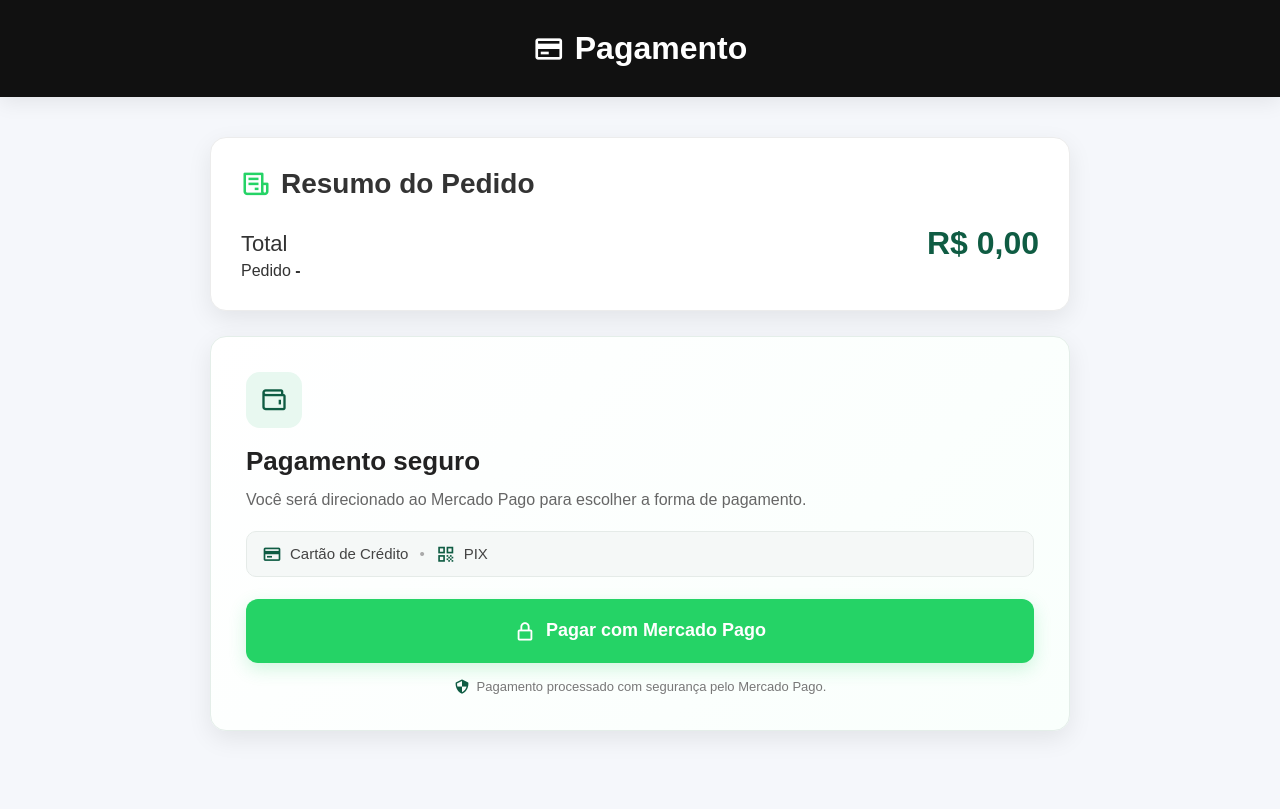
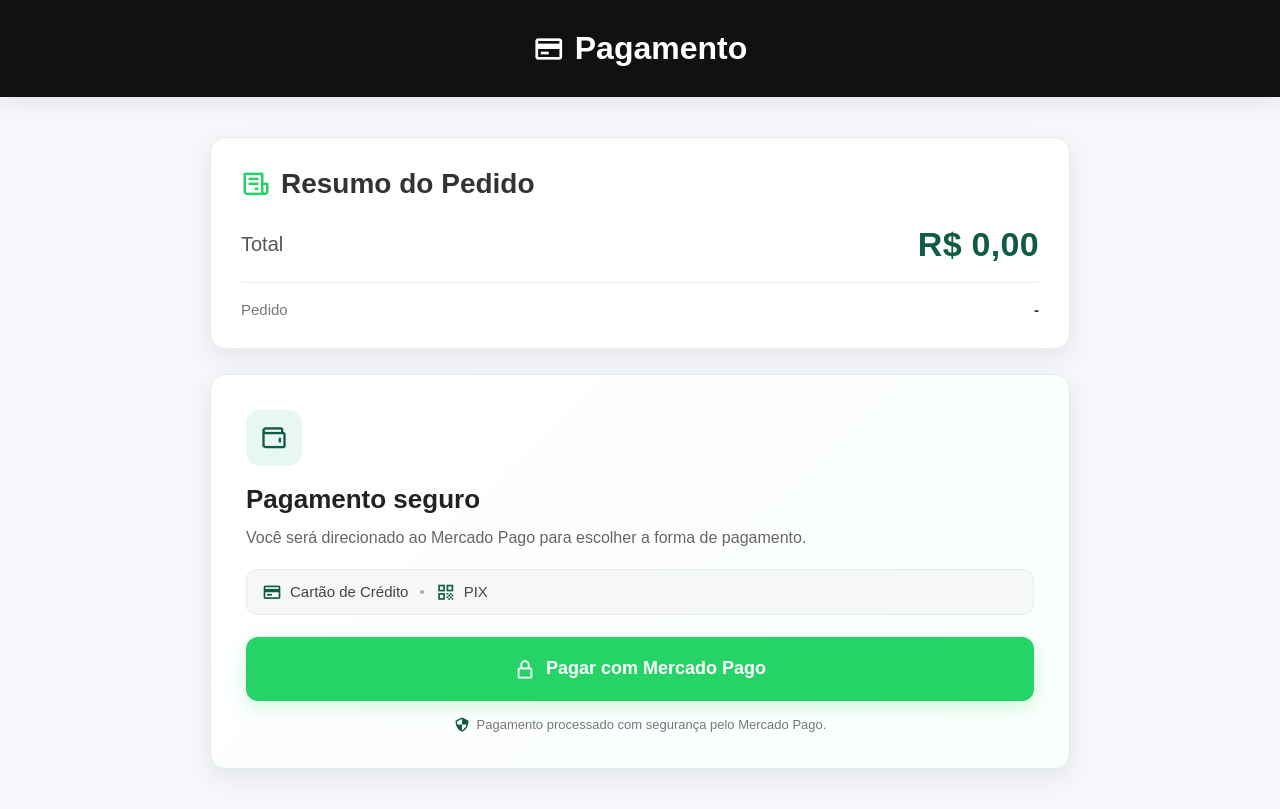
Before and after one commit to Rosegalindo/Projeto3, a plain HTML site: page pages/pagamento.html in a window 1280 px wide. Drawn offline with nearby package versions, Linux system fonts and the light colour scheme.

Commit message:
Módulo atualizando
Tela de pagamento o estilo

```diff
--- a/css/pagamento.css
+++ b/css/pagamento.css
@@ -127,7 +127,15 @@
 
     align-items:center;
 
-    font-size:22px;
+    padding-bottom:18px;
+
+    margin-bottom:18px;
+
+    border-bottom:1px solid #eeeeee;
+
+    font-size:20px;
+
+    color:#555;
 
 }
 
@@ -135,9 +143,39 @@
 
     color:#0f5c43;
 
-    font-size:32px;
+    font-size:34px;
 
-    font-weight:bold;
+    font-weight:700;
+
+    letter-spacing:.3px;
+
+}
+
+/* ===========================
+   NÚMERO DO PEDIDO
+=========================== */
+
+.linha-pedido{
+
+    display:flex;
+
+    justify-content:space-between;
+
+    align-items:center;
+
+    font-size:15px;
+
+    color:#777;
+
+}
+
+.linha-pedido strong{
+
+    color:#333;
+
+    font-size:15px;
+
+    font-weight:600;
 
 }
 
```
